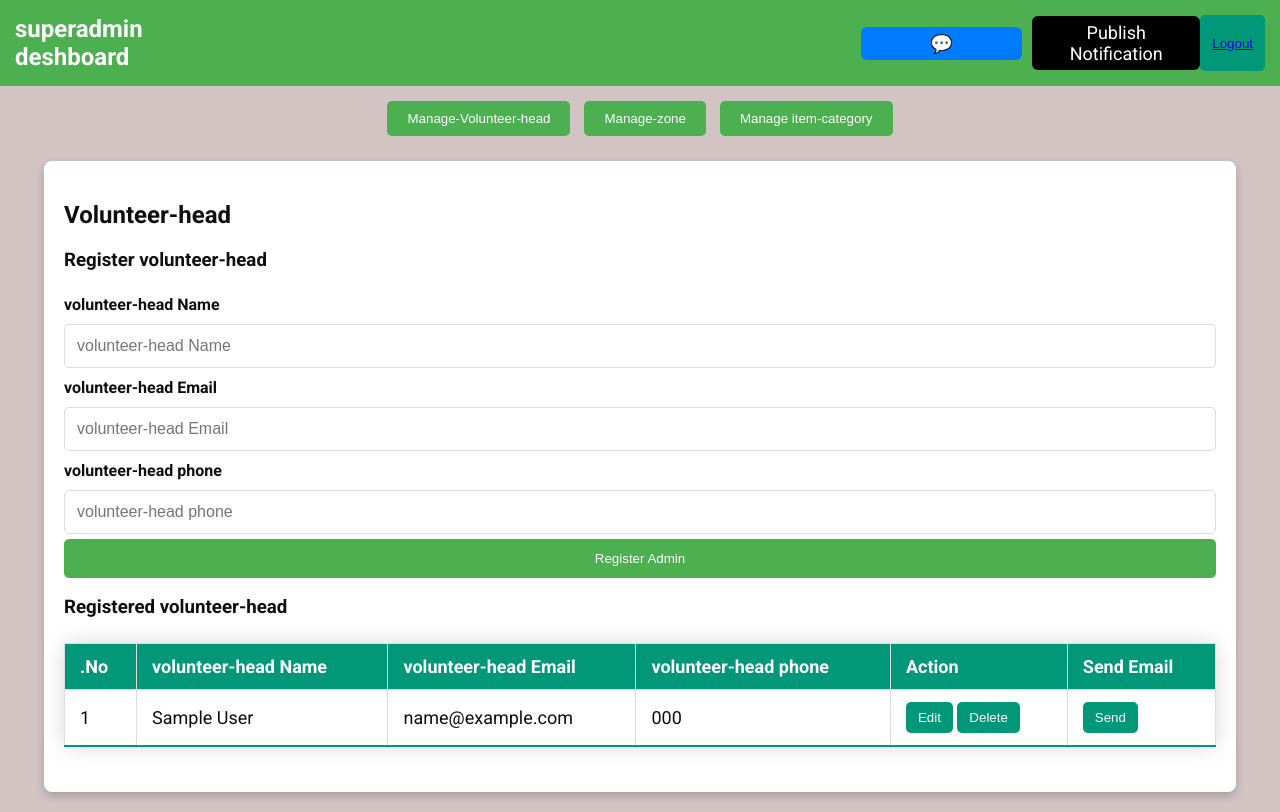
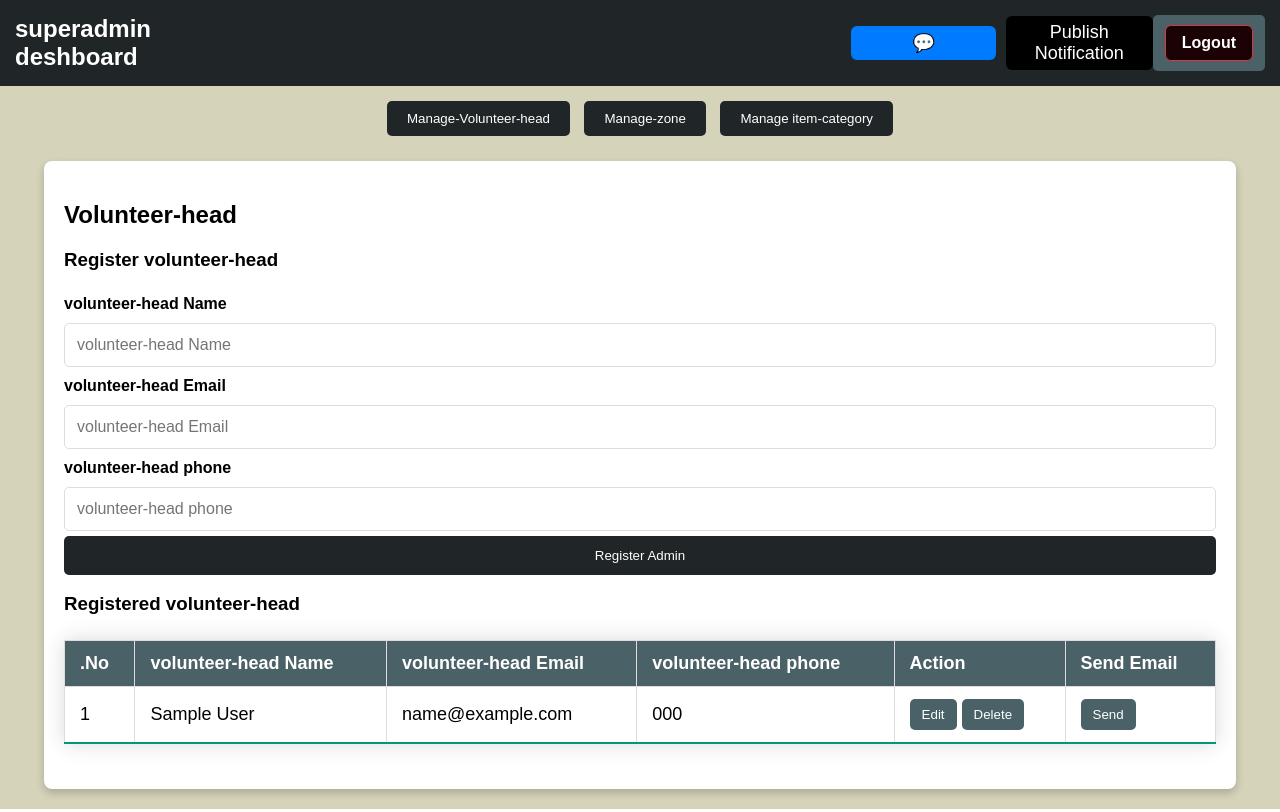
Before and after one commit to yaseen1211/mymainproject, a Django app: page /superadmin/ in a window 1280 px wide. Run offline with Django 5.2, Linux system fonts and the light colour scheme; a user stored in the database is signed in; tables that the repository leaves empty hold one stand-in row (values such as "Sample post").

Commit message:
background-color  change

```diff
--- a/projectmain1/static/css/admin.css
+++ b/projectmain1/static/css/admin.css
@@ -1,14 +1,13 @@
 body {
-    font-family: 'Roboto', sans-serif;
-    background-color: #d3c4c4;
-    color: #0e0e0e;
+    background-color:#D5D3B9; /* Dark gray background */
+    font-family: Arial, sans-serif; /* Clean font */
     margin: 0;
     padding: 0;
 }
 header {
     display: flex;
     justify-content: space-between; /* Positions elements at opposite ends */
-    background-color: #4CAF50;
+    background-color: #202627;
     color: white;
     padding: 15px;
     position: sticky;
@@ -26,7 +25,7 @@ nav {
 nav button {
     padding: 10px 20px;
     margin: 5px;
-    background-color: #4CAF50;
+    background-color:#202627;
     color: white;
     border: none;
     border-radius: 5px;
@@ -34,7 +33,7 @@ nav button {
     transition: background-color 0.3s, transform 0.3s;
 }
 nav button:hover {
-    background-color: #45a049;
+    background-color: #202627   ;
     transform: scale(1.05);
 }
 section {
@@ -65,7 +64,7 @@ section {
 }
 .div1 button {
     padding: 12px;
-    background-color: #4CAF50;
+    background-color:#202627;
     color: white;
     border: none;
     border-radius: 5px;
@@ -73,7 +72,7 @@ section {
     transition: background-color 0.3s, transform 0.3s;
 }
 .div1 button:hover {
-    background-color: #45a049;
+    background-color:#202627 ;
     transform: scale(1.05);
 }
 ul {
@@ -118,7 +117,7 @@ ul li {
 }
 
 .styled-table thead tr {
-    background-color: #009879;
+    background-color: #4a6267;
     color: #ffffff;
     text-align: left;
     font-weight: bold;
@@ -146,7 +145,7 @@ ul li {
 }
 
 button {
-    background-color: #009879;
+    background-color: #4a6267;
     color: white;
     border: none;
     padding: 8px 12px;
@@ -156,3 +155,46 @@ button {
 button:hover {
     background-color: #007b63;
 }
+
+
+.navbar .btn {
+    border: 1px solid black; /* Adds a black border */
+    background-color: white; /* White background */
+    color: black; /* Black text */
+    padding: 8px 16px; /* Adds padding */
+    border-radius: 6px; /* Rounded corners */
+    font-weight: bold; /* Makes text bold */
+    transition: all 0.3s ease-in-out; /* Smooth hover effect */
+}
+
+.navbar .btn:hover {
+    background-color: black; /* Black background on hover */
+    color: white; /* White text on hover */
+}
+/* body {
+            background-image: url("{% static 'image/re.jpg' %}");
+            background-size: cover;
+            background-position: center;
+            background-repeat: no-repeat;
+            height: 100vh;
+            margin: 0;
+            font-family: Arial, sans-serif;
+        } */
+        .logout-button {
+    background-color: #1b0305; /* Red color */
+    color: white;
+    padding: 8px 16px;
+    border: 1px solid #dc3545;
+    border-radius: 6px;
+    font-size: 16px;
+    text-decoration: none; /* Removes underline */
+    font-weight: bold;
+    display: inline-block;
+    transition: background-color 0.3s, color 0.3s;
+}
+
+.logout-button:hover {
+    background-color: white;
+    color: #dc3545;
+    text-decoration: none; /* Ensures no underline on hover */
+}
```
